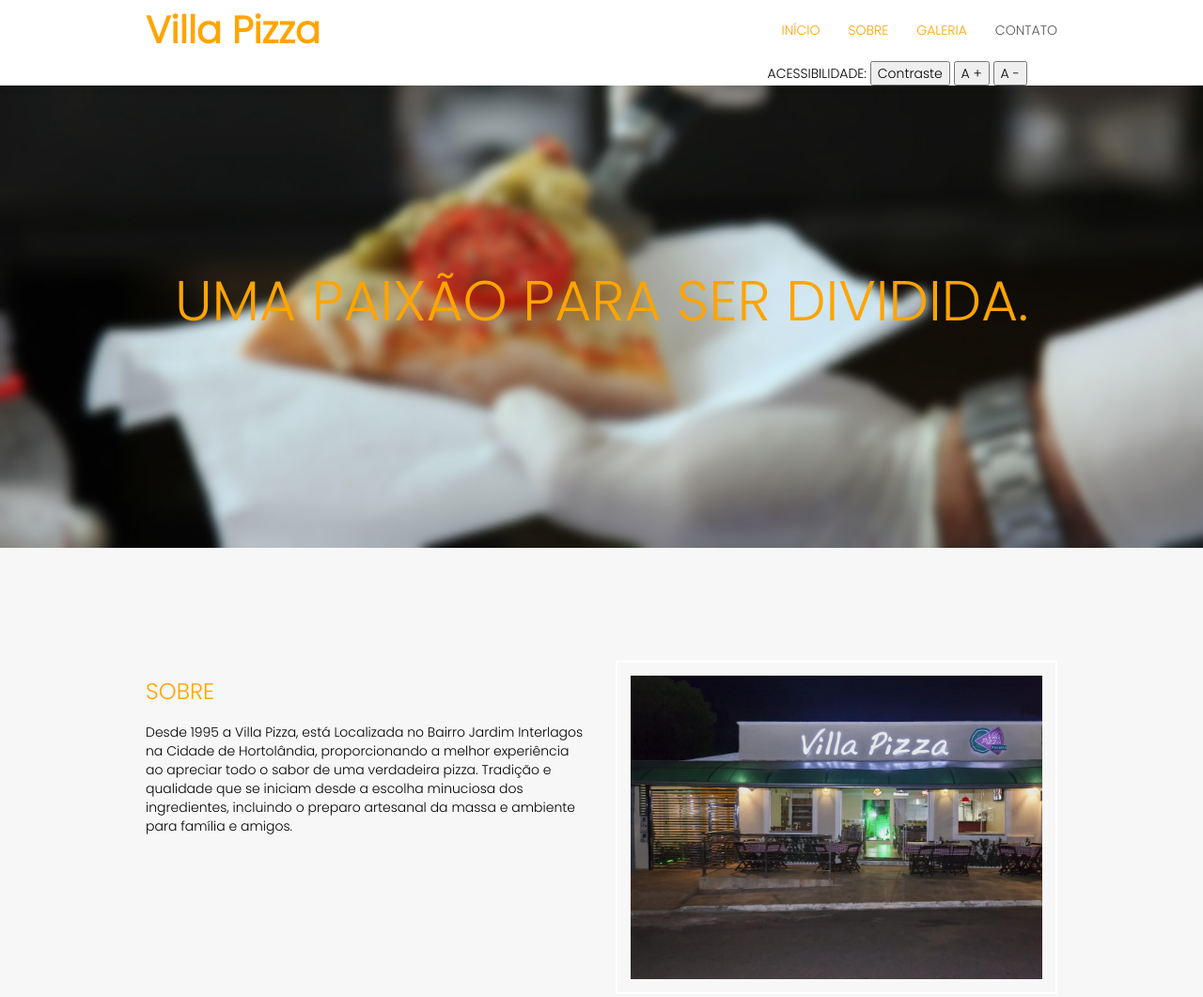
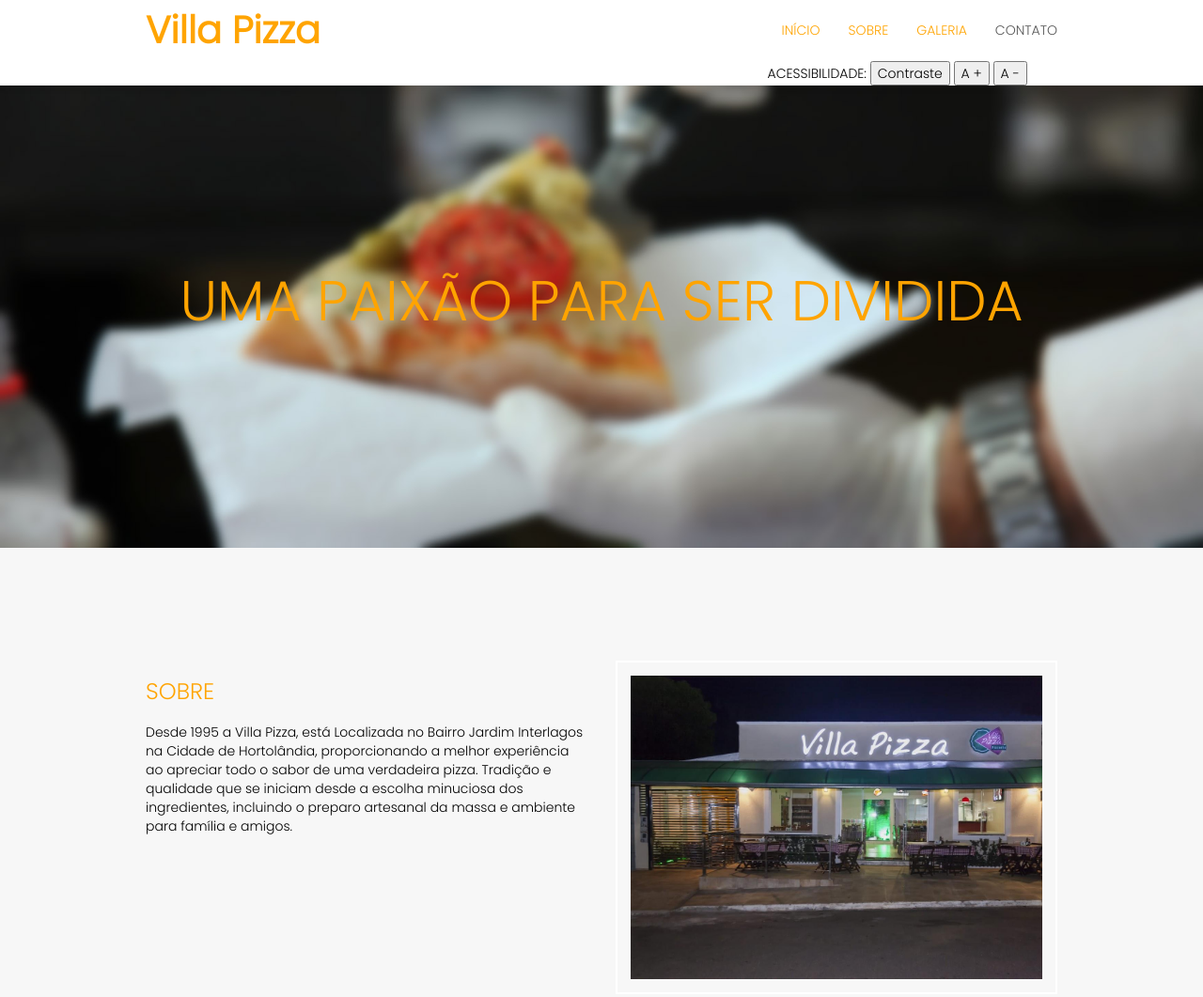
Before and after one commit to ryannlopes/Projeto-Villa-Pizza, a plain HTML site: page index.html in a window 1280 px wide. Shown: the top 1061 px of the page at 94% size. Drawn offline with nearby package versions, Linux system fonts and the light colour scheme; some packages are replaced by stand-ins of ours.

Commit message:
Update index.html

```diff
--- a/index.html
+++ b/index.html
@@ -91,7 +91,7 @@
 			<li>
 				<img src="images/slider-img1.jpg" alt="Pizza Image 1">
 				<div class="flex-caption">
-					<h2 class="slider-title">Uma paixão para ser dividida.</h2>
+					<h2 class="slider-title">Uma paixão para ser dividida</h2>
 
 				</div>
 			</li>
```
